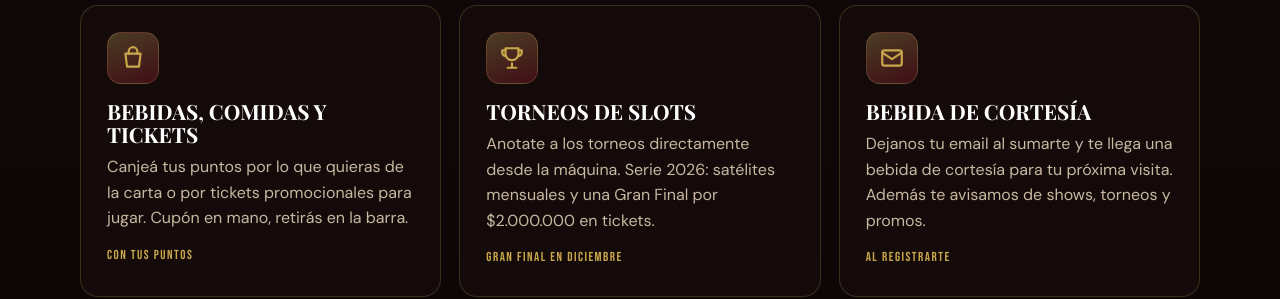
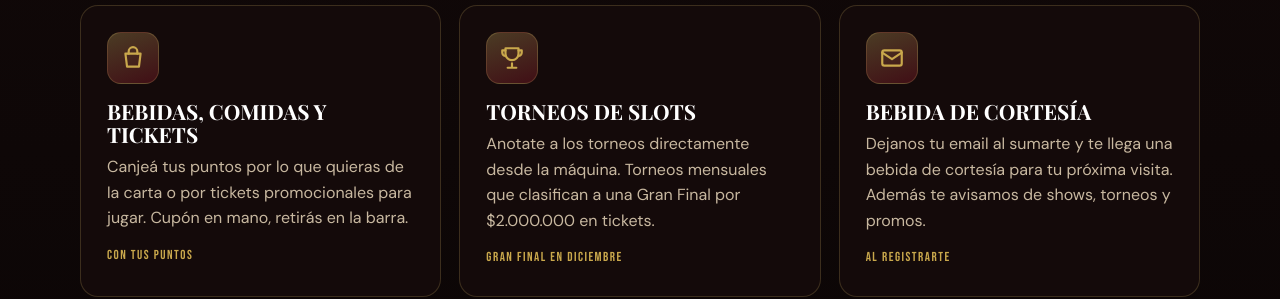
Before and after one commit to GananciasBNB/sala-crespo-web, a React (Vite) app: page /jackpoints in a window 1280 px wide. Shown: the part 2040-2339 px from the top of the page. Built offline with nearby package versions, Linux system fonts and the light colour scheme; no server answers; a web font is replaced by a local one.

Commit message:
fix(jackpoints): drop 'Serie 2026' from the landing and kiosk copy
Co-Authored-By: Claude Opus 5.5 <noreply@anthropic.com>

```diff
--- a/src/pages/Jackpoints.jsx
+++ b/src/pages/Jackpoints.jsx
@@ -22,7 +22,7 @@ const BENEFICIOS = [
   { i: 'slot', t: 'Fortuna Dorada', d: 'El slot de la máquina. 3 giros cada 3 horas, con premios de hasta 500 puntos y tickets promocionales de $5.000.', k: 'Cada visita' },
   { i: 'ticket', t: 'Sorteo del mes', d: 'Un cupón por visita para el sorteo mensual de $150.000 en tickets. ¿Querés más chances? Canjeá un pack de 10 cupones por 150 puntos.', k: '$150.000 por mes' },
   { i: 'bag', t: 'Bebidas, comidas y tickets', d: 'Canjeá tus puntos por lo que quieras de la carta o por tickets promocionales para jugar. Cupón en mano, retirás en la barra.', k: 'Con tus puntos' },
-  { i: 'trophy', t: 'Torneos de slots', d: 'Anotate a los torneos directamente desde la máquina. Serie 2026: satélites mensuales y una Gran Final por $2.000.000 en tickets.', k: 'Gran Final en diciembre' },
+  { i: 'trophy', t: 'Torneos de slots', d: 'Anotate a los torneos directamente desde la máquina. Torneos mensuales que clasifican a una Gran Final por $2.000.000 en tickets.', k: 'Gran Final en diciembre' },
   { i: 'mail', t: 'Bebida de cortesía', d: 'Dejanos tu email al sumarte y te llega una bebida de cortesía para tu próxima visita. Además te avisamos de shows, torneos y promos.', k: 'Al registrarte' },
 ]
 
--- a/src/pages/Kiosk.jsx
+++ b/src/pages/Kiosk.jsx
@@ -901,7 +901,7 @@ export default function Kiosk() {
 
             <div className="kiosk__hub-card kiosk__hub-card--art">
               <div className="kiosk__hub-title">TORNEO DE SLOTS</div>
-              <div className="kiosk__hub-sub">{tourney?.name ? tourney.name : 'Serie 2026'} · participá por $2.000.000</div>
+              <div className="kiosk__hub-sub">{tourney?.name ? tourney.name : 'Torneo de slots'} · participá por $2.000.000</div>
               <div className="kiosk__hub-art"><ArtTorneo /></div>
               {tourneyReg ? (
                 <div className="kiosk__hub-ok">✓ Ya estás inscripto{tourneyReg.registrationNo ? ` con el N° ${tourneyReg.registrationNo}` : ''} para participar por los $2.000.000 en la Gran Final{tourney?.tournament_date ? `. Te esperamos el ${fmtTorneoFecha(tourney.tournament_date)}` : ''}</div>
```
